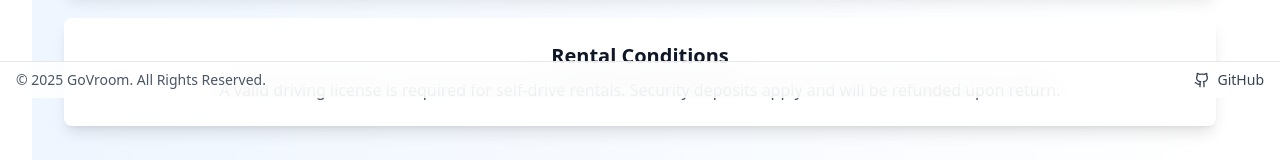
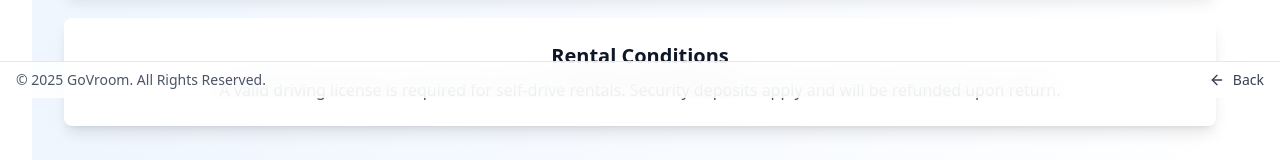
Before and after one commit to shuvmraj/GoVroom, a React (Vite) app: page /detail in a window 1280 px wide. Shown: the part 702-862 px from the top of the page. Built offline with nearby package versions, Linux system fonts and the light colour scheme; the HTML template or start-up script is replaced by a standard one.

Commit message:
refactor Footer component to replace GitHub link with a back button; update icon and functionality

```diff
--- a/src/components/Footer.jsx
+++ b/src/components/Footer.jsx
@@ -1,5 +1,5 @@
 import React from 'react';
-import { Github } from 'lucide-react';
+import { ArrowLeft } from 'lucide-react';
 
 const Footer = () => {
   return (
@@ -10,16 +10,14 @@ const Footer = () => {
           © {new Date().getFullYear()} GoVroom. All Rights Reserved.
         </div>
 
-        {/* Right Side - GitHub Link */}
-        <a
-          href="https://github.com/shuvmraj/Frontent"
-          target="_blank"
-          rel="noopener noreferrer"
+        {/* Right Side - Back Button */}
+        <button
+          onClick={() => window.history.back()}
           className="flex items-center text-gray-700 hover:text-blue-600 transition-colors duration-300"
         >
-          <Github className="h-4 w-4 mr-2" />
-          <span className="text-sm">GitHub</span>
-        </a>
+          <ArrowLeft className="h-4 w-4 mr-2" />
+          <span className="text-sm">Back</span>
+        </button>
       </div>
     </footer>
   );
```
